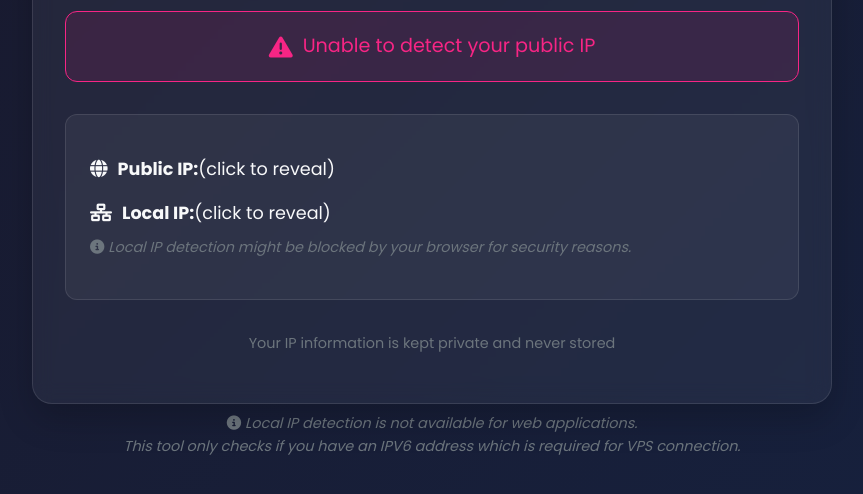
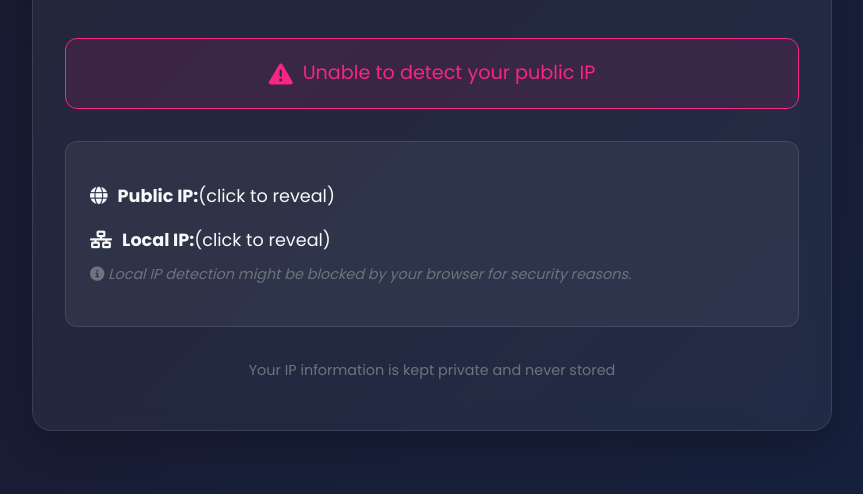
Before and after one commit to DevXCat/IPV6, a plain HTML site: page index.html in a window 1280 px wide. Shown: the part 250-744 px from the top of the page, without its empty margins (208-1071 px from the left). Drawn offline with Linux system fonts and the light colour scheme; no server answers.

Commit message:
Update index.html

```diff
--- a/index.html
+++ b/index.html
@@ -265,10 +265,6 @@
       Your IP information is kept private and never stored
     </div>
   </div>
-    <div class="note">
-      <i class="fas fa-info-circle"></i> Local IP detection is not available for web applications. <br>
-      This tool only checks if you have an IPV6 address which is required for VPS connection.
-    </div>
 
   <script>
     const status = document.getElementById("status");
```
